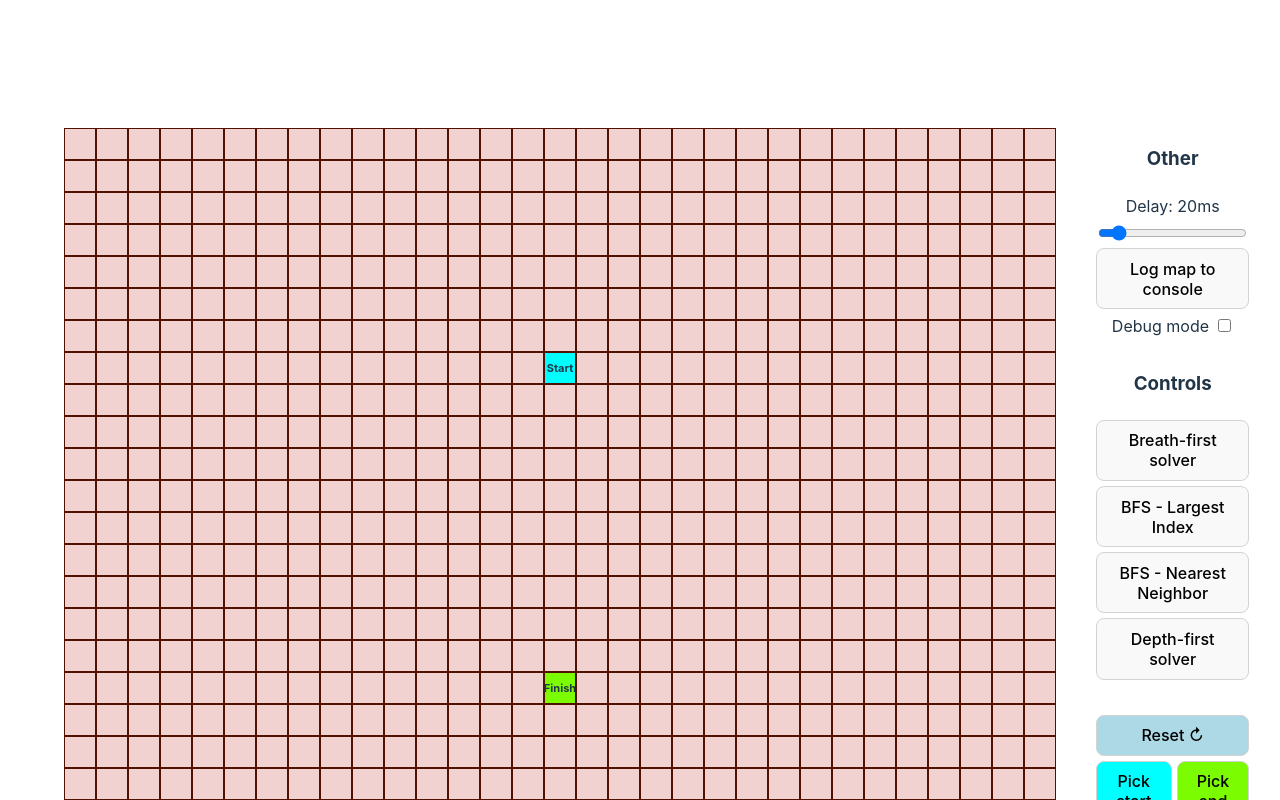
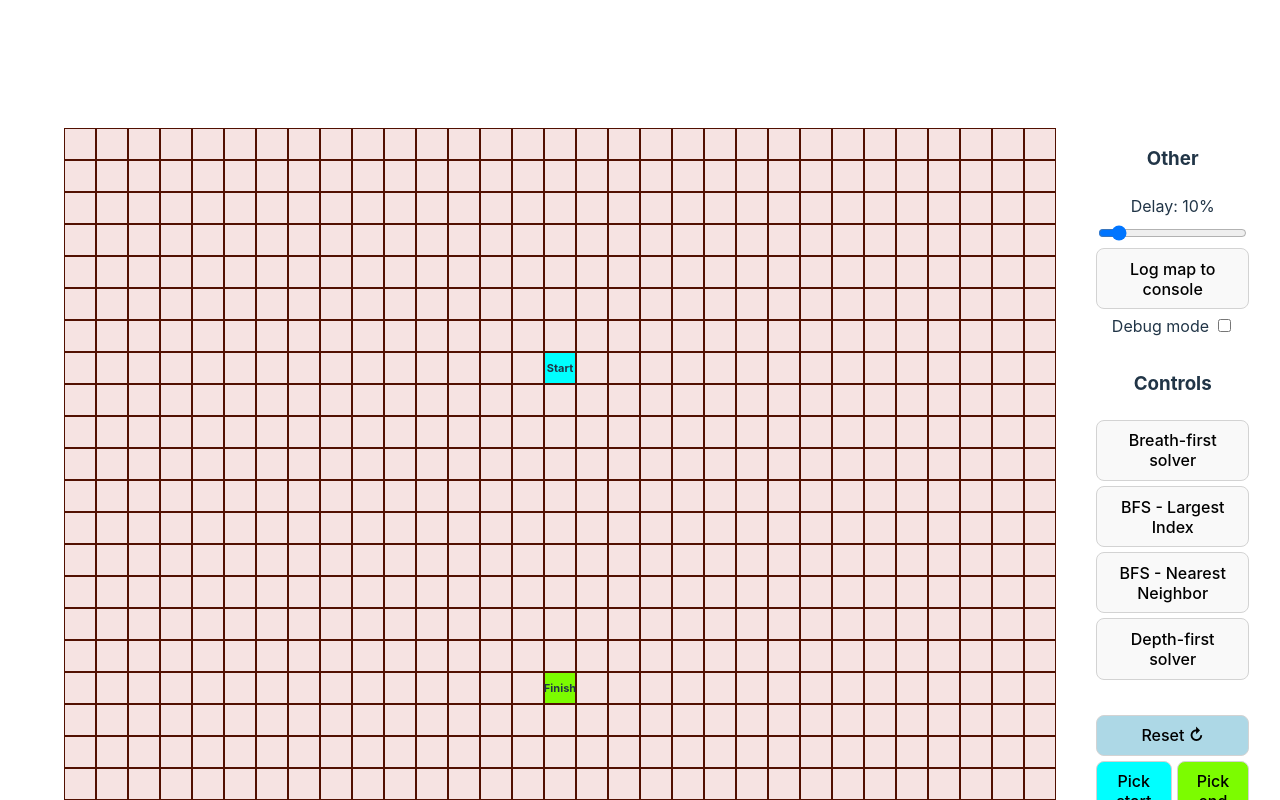
Before and after one commit to Uptaker/maze-pathfinding, a Svelte app: page / in a window 1280 px wide. Shown: the top 800 px of the page. Built offline with nearby package versions, Linux system fonts and the light colour scheme.

Commit message:
make maze empty tiles lighter

```diff
--- a/src/Maze.svelte
+++ b/src/Maze.svelte
@@ -51,7 +51,7 @@
       case Type.OBSTACLE:
         return '#5f1602'
       default:
-        return '#f1d2d0'
+        return '#f6e3e2'
     }
   }
 
@@ -138,7 +138,7 @@
     <div class="fluid-controls">
         <div class="row gap">
             <h3>Other</h3>
-            <label for="delay">Delay: {delay}ms</label>
+            <label for="delay">Delay: {delay / 2}%</label>
             <input type="range" min="0" max="200" step="20" id="delay" bind:value={delay}>
             <button on:click={ () => logTilesToStrings(state)}>Log map to console</button>
             <div>
@@ -154,7 +154,7 @@
             <BFSLargestIndex bind:state bind:message {timer} {delay} {startPosition} bind:loading />
             <BFSNearestNeighbor bind:state bind:message {timer} {delay} {startPosition} {finishPosition} bind:loading />
             <DFSSolver bind:state bind:message {timer} {delay} {startPosition} bind:loading />
-            <button style="background-color: lightblue; margin-top: 30px" on:click={reset}>Reset ↻</button>
+            <button style="background-color: lightblue; margin-top: 30px" on:click={reset}>Reset <b>↻</b></button>
 
             <div class="column gap justify-between">
                 <button on:click={() => statePicker = Type.START} style="background-color: cyan; width: 100%">Pick start</button>
```
